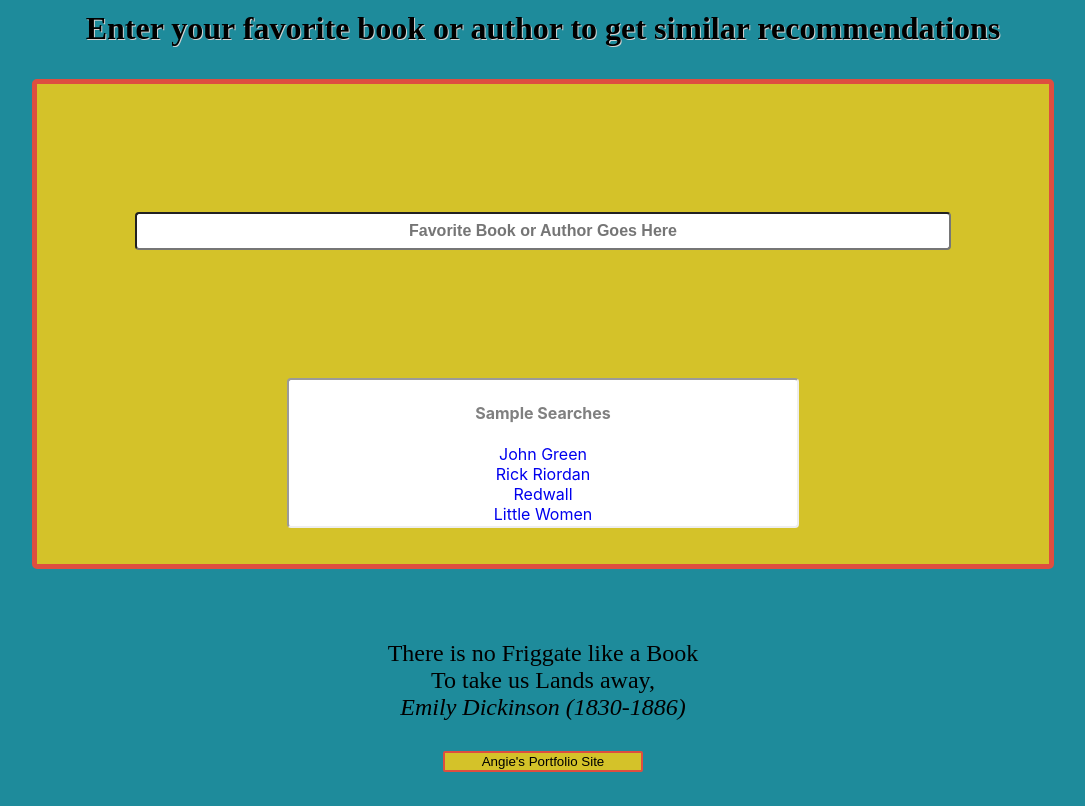
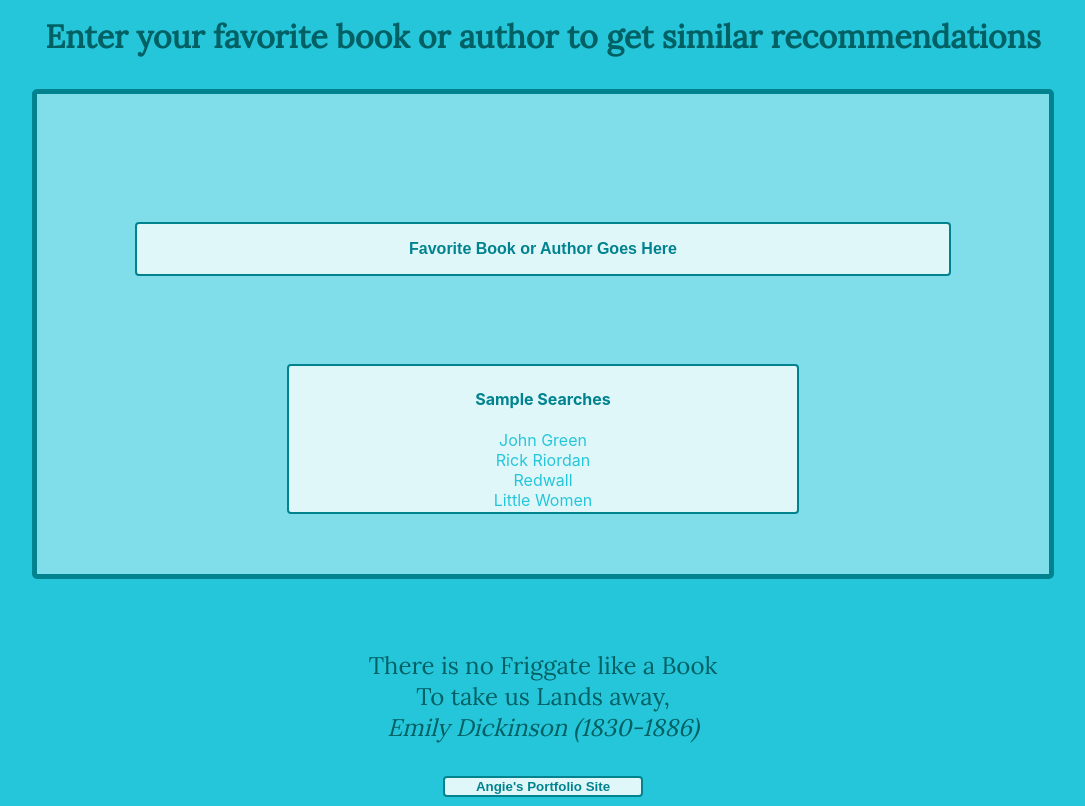
Before and after one commit to angiecrellin/TasteKidAPIHack, a plain HTML site: page index.html in a window 1280 px wide. Shown: the part 109-915 px from the top of the page, without its empty margins (97-1182 px from the left). Before the commit the page ends 889 px from the top, so only its background shows below. Drawn offline with nearby package versions, Linux system fonts and the light colour scheme.

Commit message:
updated styling

```diff
--- a/css/style.css
+++ b/css/style.css
@@ -1,17 +1,20 @@
 body {
-    background-color: #1E8B9B;
+    background-color: #26C6DA;
+    font-family: 'Lora', serif;
 }
 
 h1 {
     text-align: center;
     font-size: 3rem;
-    text-shadow: lightgrey 2px 2px;
+    // text-shadow: lightgrey 2px 2px;
+    color: #006064;
 }
 
 h2 {
     text-align: center;
     font-size: 2rem;
-    text-shadow: lightgrey 1px 1px;
+    // text-shadow: lightgrey 1px 1px;
+    color: #006064;
 }
 
 .mainContainer {
@@ -20,36 +23,72 @@ h2 {
     margin: 2rem auto 2rem;
     // background-image: url('../images/library background.jpg');
     // background-size: cover;
-    background-color: #D4c229;
+    background-color: #80DEEA;
     text-align:center;
-    border: 5px solid #DE4E40;
+    border: 5px solid #00838F;
     border-radius: 5px;
 
 }
 
 #authorBook {
     width: 80%;
-    height: 2rem;
+    height: 3rem;
+    background-color: #E0F7FA;
+    border: 2px solid #00838F;
     border-radius: 4px;
+    margin: 8rem auto;
+
+}
+
+::-webkit-input-placeholder {
+    color: #00838F;
+    // border-radius: 4px;
     font-size: 1rem;
     text-align: center;
-    margin: 8rem auto;
+    // margin: 8rem auto;
+    font-weight: bold;
+}
+
+:-moz-placeholder { /* Firefox 18- */
+    color: #00838F;
+    // border-radius: 4px;
+    font-size: 1rem;
+    text-align: center;
+    // margin: 8rem auto;
+    font-weight: bold;
+}
+
+::-moz-placeholder {  /* Firefox 19+ */
+    color: #00838F;
+    // border-radius: 4px;
+    font-size: 1rem;
+    text-align: center;
+    // margin: 8rem auto;
+    font-weight: bold;
+}
+
+:-ms-input-placeholder {
+    color: #00838F;
+    // border-radius: 4px;
+    font-size: 1rem;
+    text-align: center;
+    // margin: 8rem auto;
     font-weight: bold;
 }
 
 .samples {
     width: 50%;
     height: 9rem;
-    border-width: 2px;
-    border-style: inset;
+    background-color: #E0F7FA;
+    border: 2px solid #00838F;
+    // border-style: inset;
     border-color: initial;
     border-radius: 4px;
     font: 1rem BlinkMacSystemFont;
     text-align: center;
-    margin: 0rem auto;
+    margin: -2.5rem auto;
     padding: 1px;
-    background-color: white;
-    color: grey;
+    color: #00838F;
 }
 
 h3 {
@@ -63,13 +102,14 @@ ul {
 
 a {
     text-decoration: none;
+    color: #26C6DA;
 
 }
 
 
 
 #search-results {
-    width: 50%;
+    width: 80%;
     margin: 0 auto;
     padding-bottom: 15px;
 }
@@ -77,8 +117,8 @@ a {
 .resultItem {
     margin: 75px;
     padding: 75px 50px;
-    background: #D4c229;
-    border: 5px solid #DE4E40;
+    background: #E0F7FA;
+    border: 5px solid #00838F;
     border-radius: 5px;
 }
 
@@ -87,13 +127,15 @@ a {
 .quote {
     text-align: center;
     font-size: 1.5rem;
+    color: #006064;
 }
 
 .backButton {
-    background: #D4c229;
-    border: 2px solid #DE4E40;
-    border-radius: 2px;
-    color: black;
+    background-color: #E0F7FA;
+    border: 2px solid #00838F;
+    border-radius: 4px;
+    color: #00838F;
+    font-weight: bold;
     width: 200px;
     cursor: pointer;
 }
--- a/index.html
+++ b/index.html
@@ -5,6 +5,7 @@
     <meta charset="UTF-8">
     <meta name="viewport" content="width=device-width, initial-scale=1">
     <title>Book Search</title>
+    <link href="https://fonts.googleapis.com/css?family=Lora" rel="stylesheet">
     <link rel="stylesheet" href="css/style.css" />
 </head>
 
@@ -14,7 +15,7 @@
     <h2>Enter your favorite book or author to get similar recommendations</h2>
     <section class='mainContainer'>
         <form class='search'>
-            <div>
+            <div class="favorite">
                 <input type='text' id='authorBook' placeholder='Favorite Book or Author Goes Here' />
             </div>
         </form>
```
